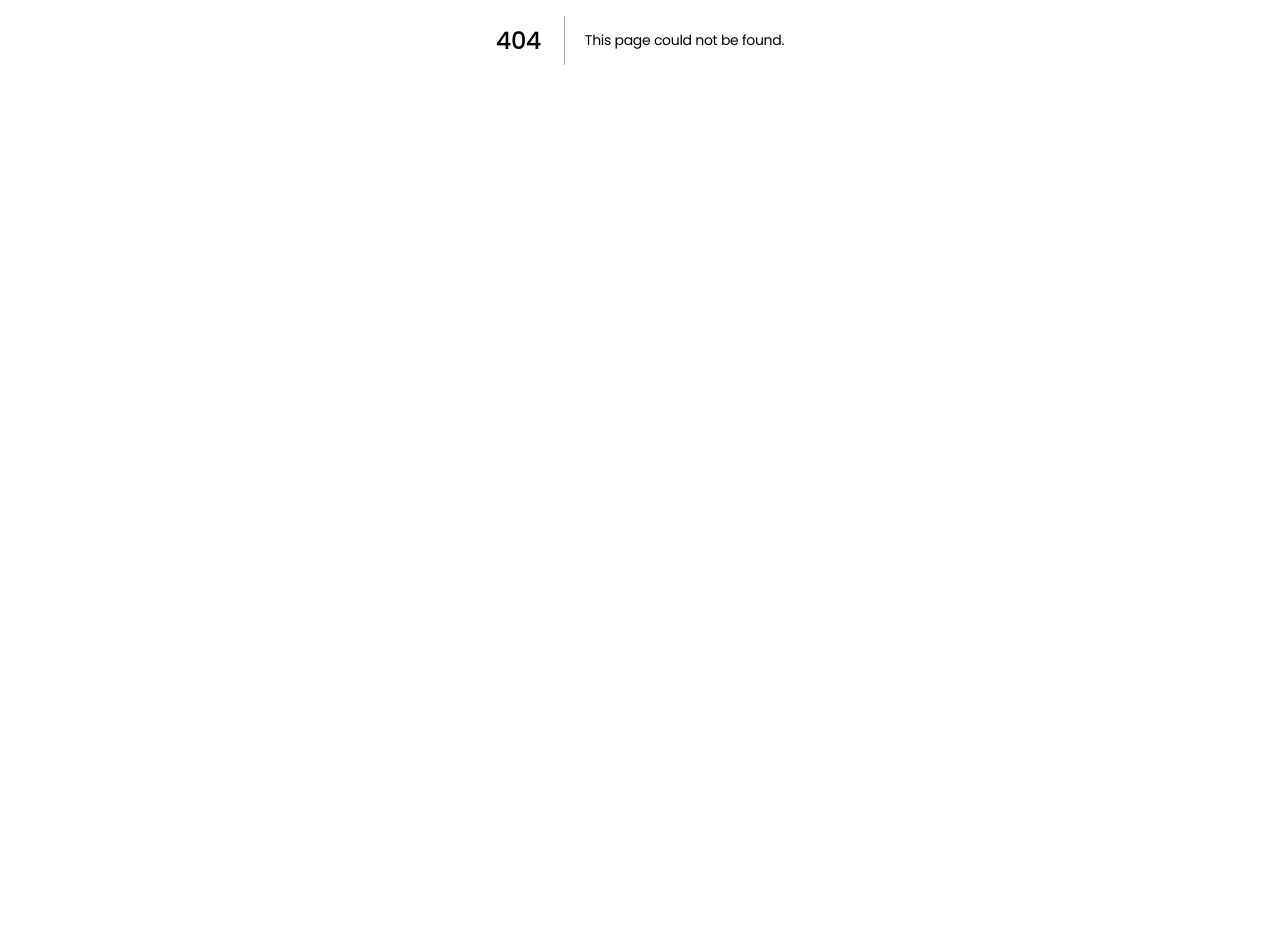
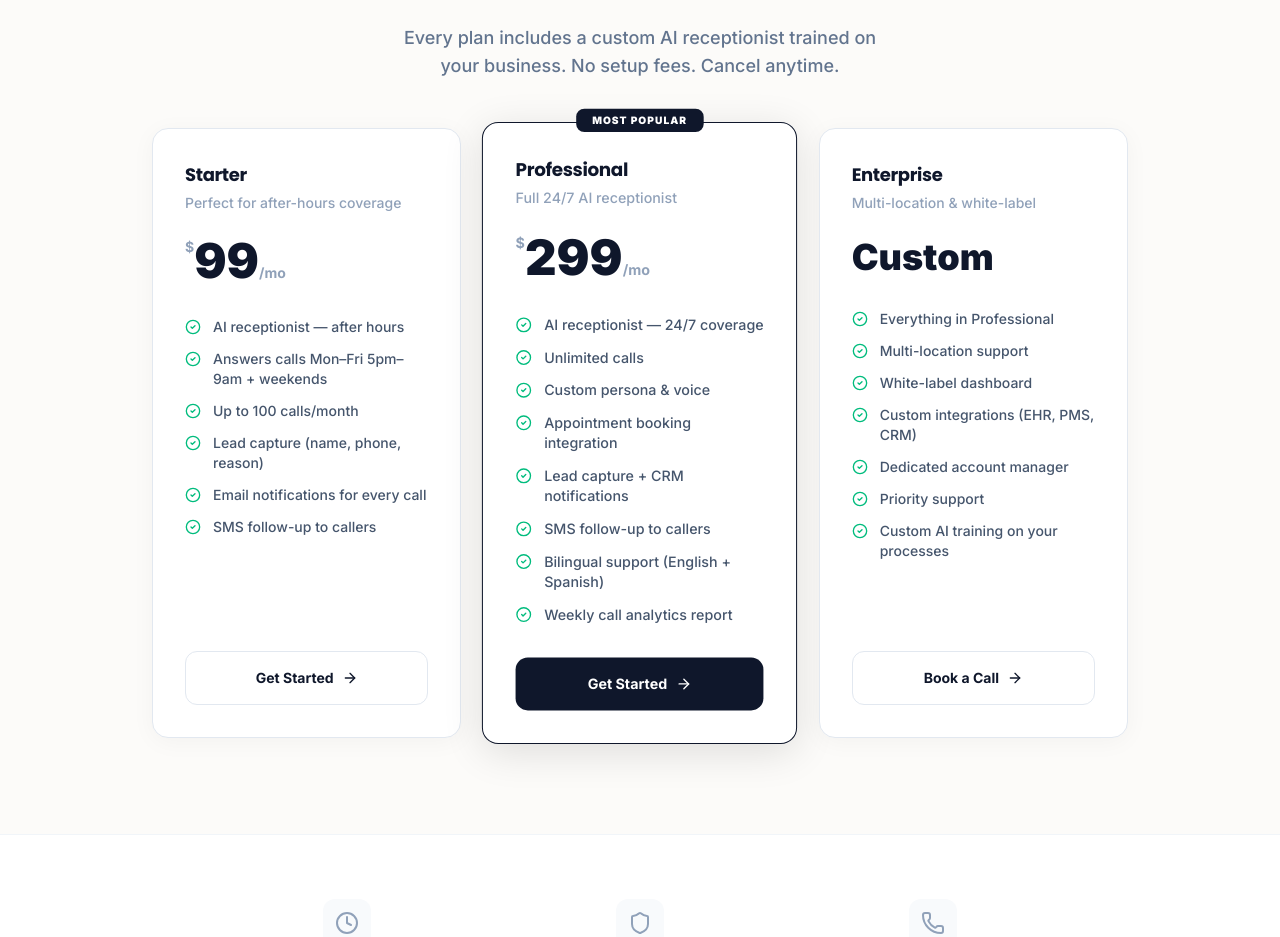
Before and after one commit to sawyerhollanderai-cpu/ai-receptionist, a Next.js app: page /pricing in a window 1280 px wide. Before the commit this address had no page. Shown: the part 360-1297 px from the top of the page. Before the commit the page ends 800 px from the top, so only its background shows below. Built offline with nearby package versions, Linux system fonts and the light colour scheme; no server answers.

Commit message:
feat: add pricing page with Stripe payment link integration

```diff
--- a/src/app/page.tsx
+++ b/src/app/page.tsx
@@ -110,6 +110,7 @@ export default function Home() {
           <div className="hidden md:flex items-center gap-8">
             <a href="#features" className="text-[13px] font-semibold text-slate-500 hover:text-slate-900 transition-colors">Features</a>
             <a href="#demo" className="text-[13px] font-semibold text-slate-500 hover:text-slate-900 transition-colors">Live Demo</a>
+            <Link href="/pricing" className="text-[13px] font-semibold text-slate-500 hover:text-slate-900 transition-colors">Pricing</Link>
             <a href="#book" className="text-[13px] font-semibold text-slate-500 hover:text-slate-900 transition-colors">Book a Call</a>
           </div>
         </div>
--- /dev/null
+++ b/src/app/pricing/page.tsx
@@ -0,0 +1,196 @@
+'use client';
+
+import Link from 'next/link';
+import { CheckCircle2, ArrowRight, Phone, Zap, Shield, Clock } from 'lucide-react';
+
+const plans = [
+  {
+    name: 'Starter',
+    price: '99',
+    period: '/mo',
+    description: 'Perfect for after-hours coverage',
+    highlight: false,
+    features: [
+      'AI receptionist — after hours',
+      'Answers calls Mon–Fri 5pm–9am + weekends',
+      'Up to 100 calls/month',
+      'Lead capture (name, phone, reason)',
+      'Email notifications for every call',
+      'SMS follow-up to callers',
+    ],
+    cta: 'Get Started',
+    stripeLink: process.env.NEXT_PUBLIC_STRIPE_STARTER_LINK || '#',
+  },
+  {
+    name: 'Professional',
+    price: '299',
+    period: '/mo',
+    description: 'Full 24/7 AI receptionist',
+    highlight: true,
+    badge: 'Most Popular',
+    features: [
+      'AI receptionist — 24/7 coverage',
+      'Unlimited calls',
+      'Custom persona & voice',
+      'Appointment booking integration',
+      'Lead capture + CRM notifications',
+      'SMS follow-up to callers',
+      'Bilingual support (English + Spanish)',
+      'Weekly call analytics report',
+    ],
+    cta: 'Get Started',
+    stripeLink: process.env.NEXT_PUBLIC_STRIPE_PRO_LINK || '#',
+  },
+  {
+    name: 'Enterprise',
+    price: 'Custom',
+    period: '',
+    description: 'Multi-location & white-label',
+    highlight: false,
+    features: [
+      'Everything in Professional',
+      'Multi-location support',
+      'White-label dashboard',
+      'Custom integrations (EHR, PMS, CRM)',
+      'Dedicated account manager',
+      'Priority support',
+      'Custom AI training on your processes',
+    ],
+    cta: 'Book a Call',
+    stripeLink: process.env.NEXT_PUBLIC_CALENDLY_URL || '#',
+  },
+];
+
+export default function PricingPage() {
+  return (
+    <main className="min-h-screen bg-[#FCFBF9] text-[#1C1917]">
+      {/* Nav */}
+      <nav className="fixed top-6 left-1/2 -translate-x-1/2 w-[90%] max-w-5xl z-50">
+        <div className="bg-white/90 backdrop-blur-md h-16 px-8 rounded-lg flex items-center justify-between shadow-[0_4px_24px_rgba(0,0,0,0.07)] border border-slate-100">
+          <Link href="/" className="flex items-center gap-3">
+            <div className="w-9 h-9 bg-slate-900 rounded-xl flex items-center justify-center">
+              <span className="text-white font-bold text-sm tracking-tighter">RA</span>
+            </div>
+            <span className="text-xl font-bold tracking-tight text-slate-900">ReceptionistAI</span>
+          </Link>
+          <div className="hidden md:flex items-center gap-8">
+            <Link href="/" className="text-[13px] font-semibold text-slate-500 hover:text-slate-900 transition-colors">Home</Link>
+            <a href="tel:+18604071305" className="px-5 py-2.5 bg-slate-900 text-white text-[13px] font-bold rounded-xl hover:bg-slate-800 transition-all">
+              Try Demo
+            </a>
+          </div>
+        </div>
+      </nav>
+
+      {/* Hero */}
+      <section className="pt-40 pb-8 max-w-5xl mx-auto px-6 text-center">
+        <div className="inline-flex items-center gap-2 px-4 py-2 bg-emerald-50 border border-emerald-100 rounded-lg text-emerald-600 text-xs font-bold uppercase tracking-widest mb-6">
+          <Zap className="w-3 h-3" /> Simple Pricing
+        </div>
+        <h1 className="text-4xl md:text-6xl font-black text-slate-900 leading-tight tracking-tighter mb-4">
+          Stop Paying for<br />Missed Calls.
+        </h1>
+        <p className="text-lg text-slate-500 font-medium max-w-lg mx-auto mb-4">
+          Every plan includes a custom AI receptionist trained on your business. No setup fees. Cancel anytime.
+        </p>
+      </section>
+
+      {/* Pricing Cards */}
+      <section className="pb-24 max-w-5xl mx-auto px-6">
+        <div className="grid md:grid-cols-3 gap-6">
+          {plans.map((plan, i) => (
+            <div
+              key={i}
+              className={`relative bg-white rounded-2xl border p-8 flex flex-col ${
+                plan.highlight
+                  ? 'border-slate-900 shadow-[0_8px_40px_rgba(0,0,0,0.12)] scale-[1.02]'
+                  : 'border-slate-200 shadow-[0_4px_24px_rgba(0,0,0,0.04)]'
+              }`}
+            >
+              {plan.badge && (
+                <div className="absolute -top-3.5 left-1/2 -translate-x-1/2 px-4 py-1 bg-slate-900 text-white text-[10px] font-black uppercase tracking-widest rounded-lg">
+                  {plan.badge}
+                </div>
+              )}
+
+              <div className="mb-6">
+                <h3 className="text-lg font-black text-slate-900 mb-1">{plan.name}</h3>
+                <p className="text-sm text-slate-400 font-medium">{plan.description}</p>
+              </div>
+
+              <div className="mb-8">
+                {plan.price === 'Custom' ? (
+                  <span className="text-4xl font-black text-slate-900">Custom</span>
+                ) : (
+                  <>
+                    <span className="text-sm font-bold text-slate-400 align-top">$</span>
+                    <span className="text-5xl font-black text-slate-900">{plan.price}</span>
+                    <span className="text-sm font-bold text-slate-400">{plan.period}</span>
+                  </>
+                )}
+              </div>
+
+              <div className="space-y-3 mb-8 flex-1">
+                {plan.features.map((feature, j) => (
+                  <div key={j} className="flex items-start gap-3">
+                    <CheckCircle2 className="w-4 h-4 text-emerald-500 flex-shrink-0 mt-0.5" />
+                    <span className="text-sm font-medium text-slate-600">{feature}</span>
+                  </div>
+                ))}
+              </div>
+
+              <a
+                href={plan.stripeLink}
+                target={plan.price !== 'Custom' ? '_blank' : undefined}
+                rel="noopener noreferrer"
+                className={`w-full py-4 rounded-xl font-bold text-sm flex items-center justify-center gap-2 transition-all ${
+                  plan.highlight
+                    ? 'bg-slate-900 text-white hover:bg-slate-800'
+                    : 'bg-white border border-slate-200 text-slate-900 hover:bg-slate-50'
+                }`}
+              >
+                {plan.cta} <ArrowRight className="w-4 h-4" />
+              </a>
+            </div>
+          ))}
+        </div>
+      </section>
+
+      {/* Trust */}
+      <section className="py-16 bg-white border-t border-slate-100">
+        <div className="max-w-4xl mx-auto px-6">
+          <div className="grid md:grid-cols-3 gap-8 text-center">
+            <div className="flex flex-col items-center gap-3">
+              <div className="w-12 h-12 bg-slate-50 rounded-xl flex items-center justify-center">
+                <Clock className="w-6 h-6 text-slate-400" />
+              </div>
+              <h4 className="font-bold text-slate-900">24-Hour Setup</h4>
+              <p className="text-sm text-slate-400 font-medium">Your AI receptionist is live within 24 hours of signing up.</p>
+            </div>
+            <div className="flex flex-col items-center gap-3">
+              <div className="w-12 h-12 bg-slate-50 rounded-xl flex items-center justify-center">
+                <Shield className="w-6 h-6 text-slate-400" />
+              </div>
+              <h4 className="font-bold text-slate-900">No Contracts</h4>
+              <p className="text-sm text-slate-400 font-medium">Month-to-month billing. Cancel anytime, no questions asked.</p>
+            </div>
+            <div className="flex flex-col items-center gap-3">
+              <div className="w-12 h-12 bg-slate-50 rounded-xl flex items-center justify-center">
+                <Phone className="w-6 h-6 text-slate-400" />
+              </div>
+              <h4 className="font-bold text-slate-900">Try Before You Buy</h4>
+              <p className="text-sm text-slate-400 font-medium">Call our demo line and hear the AI in action — no credit card needed.</p>
+            </div>
+          </div>
+        </div>
+      </section>
+
+      {/* Footer */}
+      <footer className="py-12 text-center border-t border-slate-100">
+        <Link href="/" className="text-sm font-bold text-slate-400 hover:text-slate-900 transition-colors">
+          ← Back to ReceptionistAI
+        </Link>
+      </footer>
+    </main>
+  );
+}
```
Also changed, not shown: 1 other file (tests, documents, lock files or other folders).
